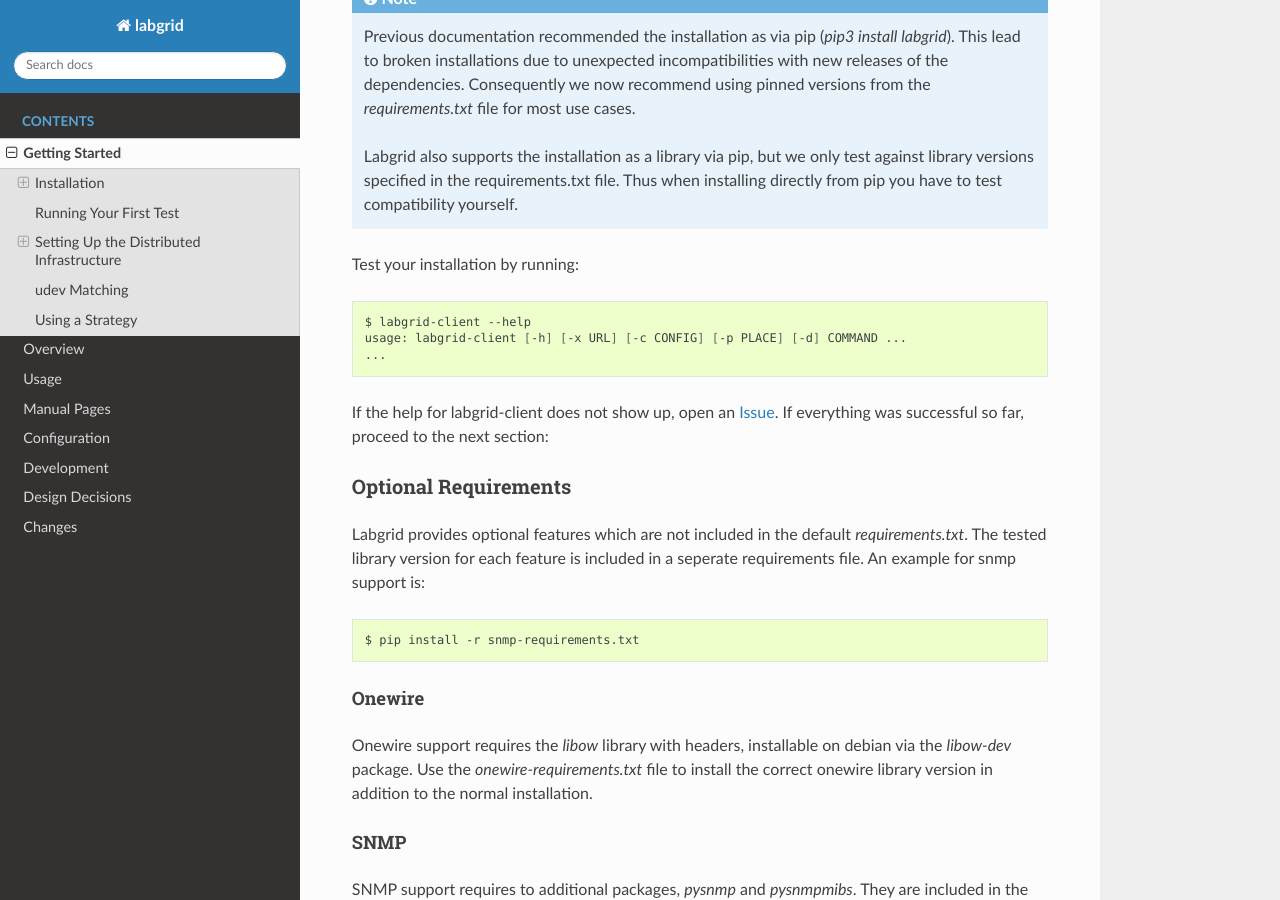
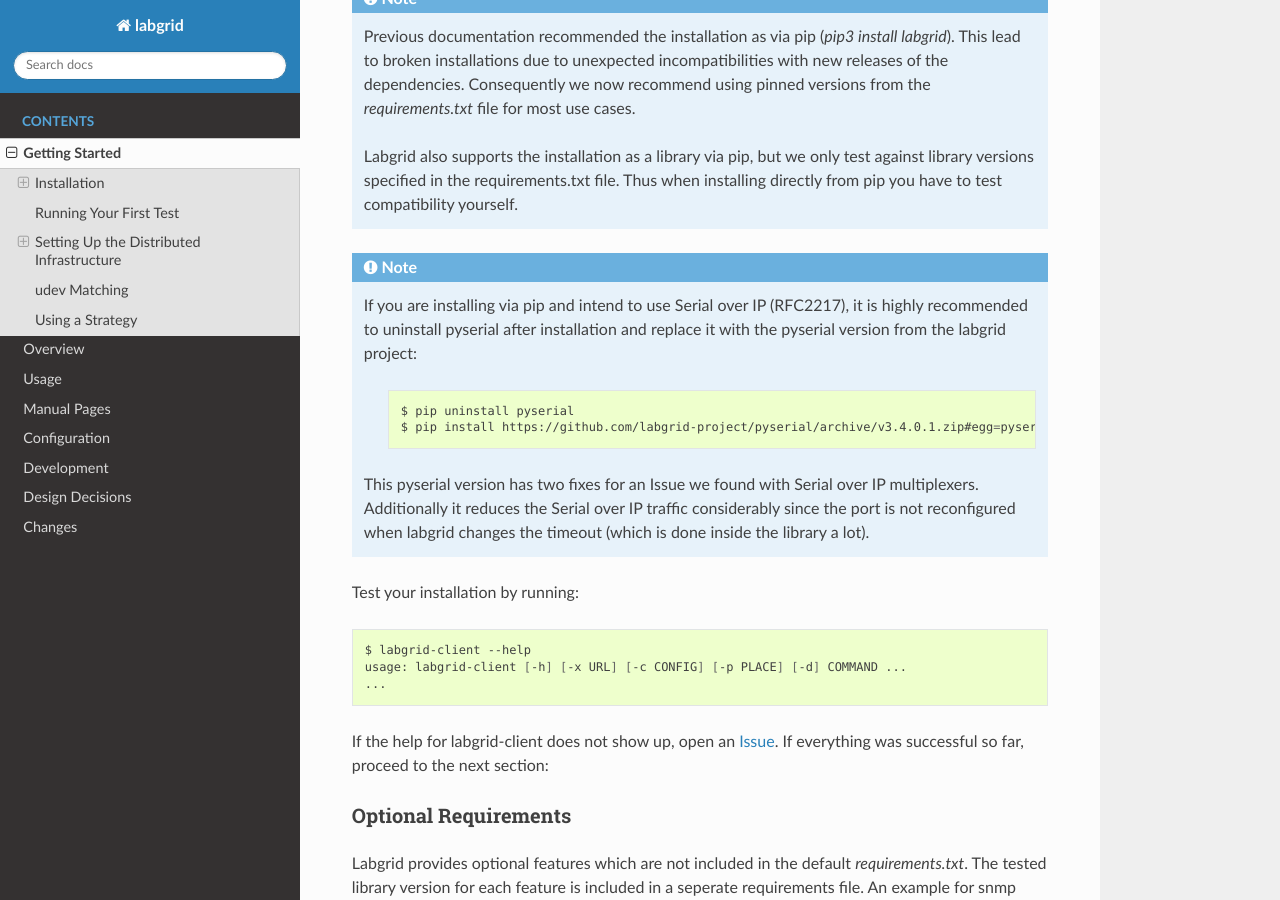
Before and after one commit to labgrid-project/labgrid, a Sphinx documentation site: the page built from doc/getting_started.rst, in a window 1280 px wide and 900 px high, scrolled down 723 px. Built offline with Sphinx 7.4.7 and the Read the Docs theme 2.0.0, drawn with Linux system fonts in a browser that asks for light colours; pages that are not in the unit, such as notebooks, are missing from menus.

Commit message:
doc/getting_started: document the labgrid-project pyserial fork
Add a note block which informs the user that for RFC2217 support it is better to
use the labgrid-project pyserial fork.

Signed-off-by: Rouven Czerwinski <r.czerwinski@pengutronix.de>

```diff
--- a/doc/getting_started.rst
+++ b/doc/getting_started.rst
@@ -43,6 +43,22 @@
    test against library versions specified in the requirements.txt file.
    Thus when installing directly from pip you have to test compatibility
    yourself.
+
+.. note::
+   If you are installing via pip and intend to use Serial over IP (RFC2217),
+   it is highly recommended to uninstall pyserial after installation and replace
+   it with the pyserial version from the labgrid project:
+
+      .. code-block:: bash
+
+          $ pip uninstall pyserial
+          $ pip install https://github.com/labgrid-project/pyserial/archive/v3.4.0.1.zip#egg=pyserial
+
+   This pyserial version has two fixes for an Issue we found with Serial over IP
+   multiplexers. Additionally it reduces the Serial over IP traffic considerably
+   since the port is not reconfigured when labgrid changes the timeout (which is
+   done inside the library a lot).
+
 
 Test your installation by running:
 
```
